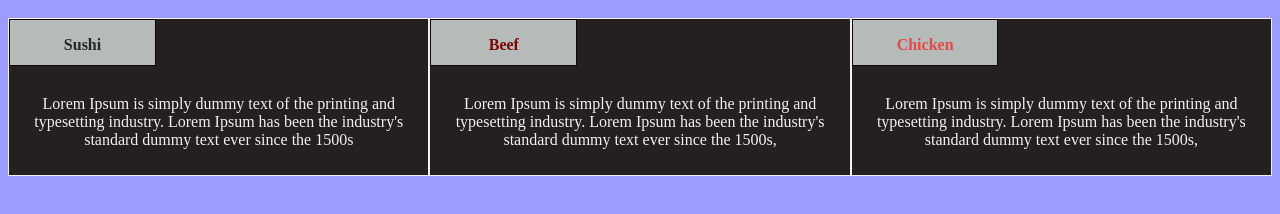
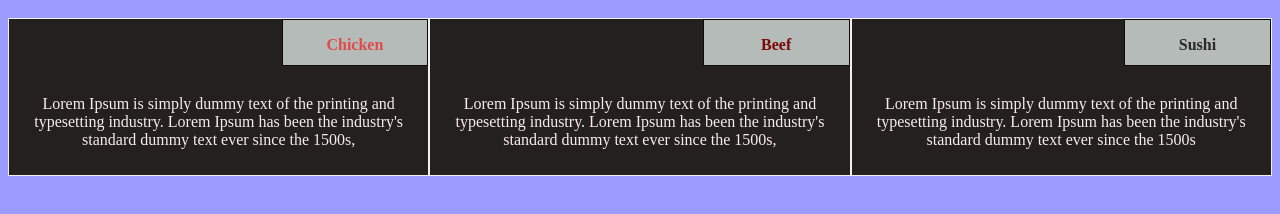
Before and after one commit to shahmeghaa/module2-solution, a plain HTML site: page index.html in a window 1280 px wide. Shown: the part 188-402 px from the top of the page. Drawn offline with Linux system fonts and the light colour scheme.

Commit message:
Update style.css

```diff
--- a/style.css
+++ b/style.css
@@ -9,7 +9,7 @@
   section {
     border: 1px rgb(243, 239, 239) solid;
     width: 33.33%;
-    float: right;
+    float: left;
     position: relative;
 
 
@@ -61,7 +61,7 @@
     height: 30%;
     top: 0;
     bottom: 0;
-    left: 0;
+    right: 0;
 
   }
 
```
